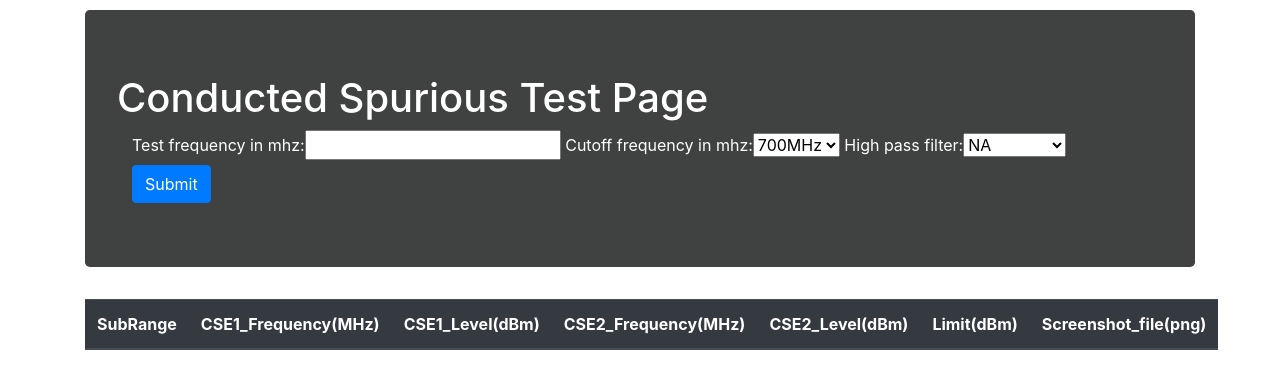
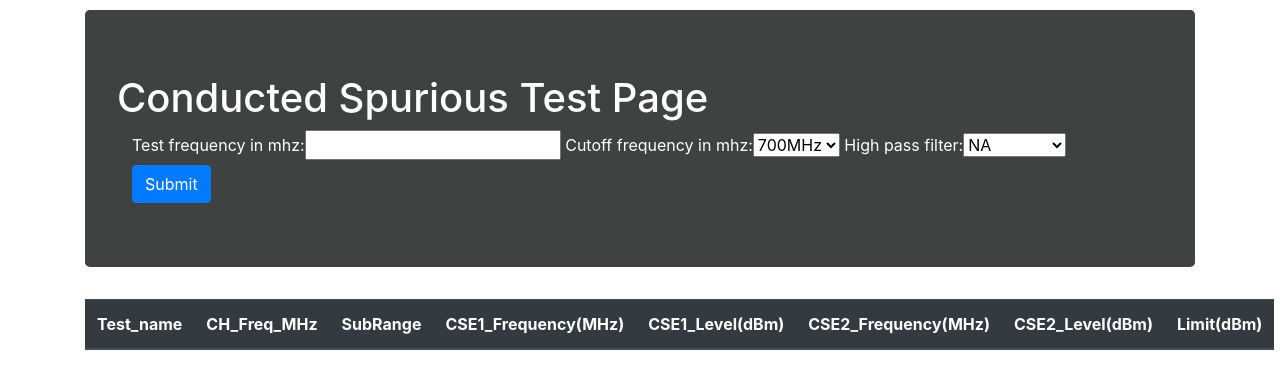
Before and after one commit to fan-bingbing/titan, a Django app: page /csh/ in a window 1280 px wide. Shown: the top 389 px of the page. Run offline with Django 3.2, Linux system fonts and the light colour scheme; lists and menus that the app fills with data are empty; some libraries are stand-ins or nearby versions.

Commit message:
CSH output completed

```diff
--- a/first_app/forms.py
+++ b/first_app/forms.py
@@ -4,6 +4,9 @@ equip_list = RES.objects.all()
 
 class INPUTFREQ(forms.Form):
     test_frequency_in_MHz = forms.FloatField()
+
+class INPUTPOW(forms.Form):
+    test_power_in_Watt = forms.FloatField()
 
 class OUTPUTFILE(forms.Form):
     output_filename = forms.CharField()
--- a/first_app/models.py
+++ b/first_app/models.py
@@ -53,6 +53,8 @@ class CSEOUT(models.Model):
         return self.Test_name
 
 class CSHOUT(models.Model):
+    Test_name = models.CharField(primary_key=True, max_length=200)
+    CH_Freq_MHz = models.CharField(max_length=200)
     SubRange = models.CharField(max_length=200)
     CSE1_Frequency_MHz = models.FloatField(max_length=200)
     CSE1_Level_dBm = models.FloatField(max_length=200)
@@ -60,10 +62,11 @@ class CSHOUT(models.Model):
     CSE2_Level_dBm = models.FloatField(max_length=200)
     limit_dBm = models.FloatField(max_length=200)
     Screenshot_file = models.CharField(max_length=200)
+    TimeStamp = models.CharField(max_length=200, default='')
 
 
     def __str__(self):
-        return self.SubRange
+        return self.Test_name
 
 class ACPOUT(models.Model):
     Test_name = models.CharField(primary_key=True, max_length=200)
--- a/first_app/templates/first_app/csh.html
+++ b/first_app/templates/first_app/csh.html
@@ -23,25 +23,27 @@
           <table class="table table-striped table-dark">
               <thead>
                   <tr>
+                      <th scope="col">Test_name</th>
+                      <th scope="col">CH_Freq_MHz</th>
                       <th scope="col">SubRange</th>
                       <th scope="col">CSE1_Frequency(MHz)</th>
                       <th scope="col">CSE1_Level(dBm)</th>
                       <th scope="col">CSE2_Frequency(MHz)</th>
                       <th scope="col">CSE2_Level(dBm)</th>
                       <th scope="col">Limit(dBm)</th>
-                      <th scope="col">Screenshot_file(png)</th>
                   </tr>
               </thead>
               <tbody>
                   {% for csh in cshouts %}
                   <tr>
+                    <td>{{ csh.Test_name }}</td>
+                    <td>{{ csh.CH_Freq_MHz }}</td>
                     <td>{{ csh.SubRange }}</td>
                     <td>{{ csh.CSE1_Frequency_MHz }}</td>
                     <td>{{ csh.CSE1_Level_dBm }}</td>
                     <td>{{ csh.CSE2_Frequency_MHz }}</td>
                     <td>{{ csh.CSE2_Level_dBm }}</td>
                     <td>{{ csh.limit_dBm }}</td>
-                    <td>{{ csh.Screenshot_file }}</td>
                   </tr>
                   {% endfor %}
               </tbody>
--- a/first_app/views.py
+++ b/first_app/views.py
@@ -142,10 +142,12 @@ def output(request):
             writer.writerow(ACPOUT.objects.filter(Test_name='ACP_test1').values().get())
             writer.writerow(ACPOUT.objects.filter(Test_name='ACP_test1').values_list().get())
             writer.writerow([''])
-            writer.writerow(CSEOUT.objects.filter(Test_name='CSL_test1').values().get())
-            writer.writerow(CSEOUT.objects.filter(Test_name='CSL_test1').values_list().get())
-            writer.writerow(CSEOUT.objects.filter(Test_name='CSL_test2').values_list().get())
-            writer.writerow(CSEOUT.objects.filter(Test_name='CSL_test3').values_list().get())
+            writer.writerow(CSEOUT.objects.filter(Test_name='CSE_test1').values().get())
+            writer.writerow(CSEOUT.objects.filter(Test_name='CSE_test1').values_list().get())
+            writer.writerow(CSEOUT.objects.filter(Test_name='CSE_test2').values_list().get())
+            writer.writerow(CSEOUT.objects.filter(Test_name='CSE_test3').values_list().get())
+            writer.writerow(CSHOUT.objects.filter(Test_name='CSE_test4').values_list().get())
+            writer.writerow(CSHOUT.objects.filter(Test_name='CSE_test5').values_list().get())
             writer.writerow([''])
             writer.writerow(ACSOUT.objects.filter(Test_name='ACS_test1').values().get())
             writer.writerow(ACSOUT.objects.filter(Test_name='ACS_test1').values_list().get())
@@ -183,9 +185,12 @@ def cs(request):
             cutoff_freq = form.cleaned_data['cutoff_frequency_in_MHz']
 
             print("input frequency: " + str(test_freq))
-            df.CSE_operation(freq=test_freq, sub_range=1, limit_line=1, cutoff=cutoff_freq, test_num='CSL_test1')
-            df.CSE_operation(freq=test_freq, sub_range=2, limit_line=1, cutoff=cutoff_freq, test_num='CSL_test2')
-            df.CSE_operation(freq=test_freq, sub_range=3, limit_line=1, cutoff=cutoff_freq, test_num='CSL_test3')
+            df.CSE_operation(freq=test_freq, sub_range=1, limit_line=1,
+                             cutoff=cutoff_freq, test_num='CSE_test1')
+            df.CSE_operation(freq=test_freq, sub_range=2, limit_line=1,
+                             cutoff=cutoff_freq, test_num='CSE_test2')
+            df.CSE_operation(freq=test_freq, sub_range=3, limit_line=1,
+                             cutoff=cutoff_freq, test_num='CSE_test3')
             csl_list = CSEOUT.objects.all()
             csl_dict = {
                     'cslouts': csl_list
@@ -202,7 +207,7 @@ def csh(request):
     if request.method == 'POST': # 'post' will not work here
         form = forms.INPUTCS(request.POST)
         if form.is_valid():
-            FEPOUT.objects.all().delete()
+            CSHOUT.objects.all().delete()
             #do something
             print("VALIDATION SUCCESS!")
             test_freq = form.cleaned_data['test_frequency_in_MHz']
@@ -210,8 +215,10 @@ def csh(request):
             filter = form.cleaned_data['high_pass_filter']
 
             print("input frequency: " + str(test_freq))
-            df.CSE_operation(freq=test_freq, sub_range=4, limit_line=1, cutoff=cutoff_freq, filter=filter)
-            df.CSE_operation(freq=test_freq, sub_range=5, limit_line=1, cutoff=cutoff_freq, filter=filter)
+            df.CSE_operation(freq=test_freq, sub_range=4, limit_line=1, cutoff=cutoff_freq,
+                             filter=filter, test_num='CSE_test4')
+            df.CSE_operation(freq=test_freq, sub_range=5, limit_line=1, cutoff=cutoff_freq,
+                             filter=filter, test_num='CSE_test5')
 
             csh_list = CSHOUT.objects.all()
             csh_dict = {
```
Also changed, not shown: first_app/definition.py (+5 -2 lines), db.sqlite3, first_app/migrations/0063_auto_20191105_0920.py (added), first_app/migrations/0064_cshout_timestamp.py (added), first_app/migrations/0065_auto_20191105_0936.py (added), first_app/migrations/0066_delete_cshout.py (added), first_app/migrations/0067_cshout.py (added), static/result_images/cs/CSE01_164.075_MHz.png, static/result_images/cs/CSE02_164.075_MHz.png, static/result_images/cs/CSE03_164.075_MHz.png, static/result_images/cs/CSE04_164.075_MHz.png (added), static/result_images/cs/CSE05_164.075_MHz.png (added), static/result_images/fep/FEP_164.075_MHz.png.
